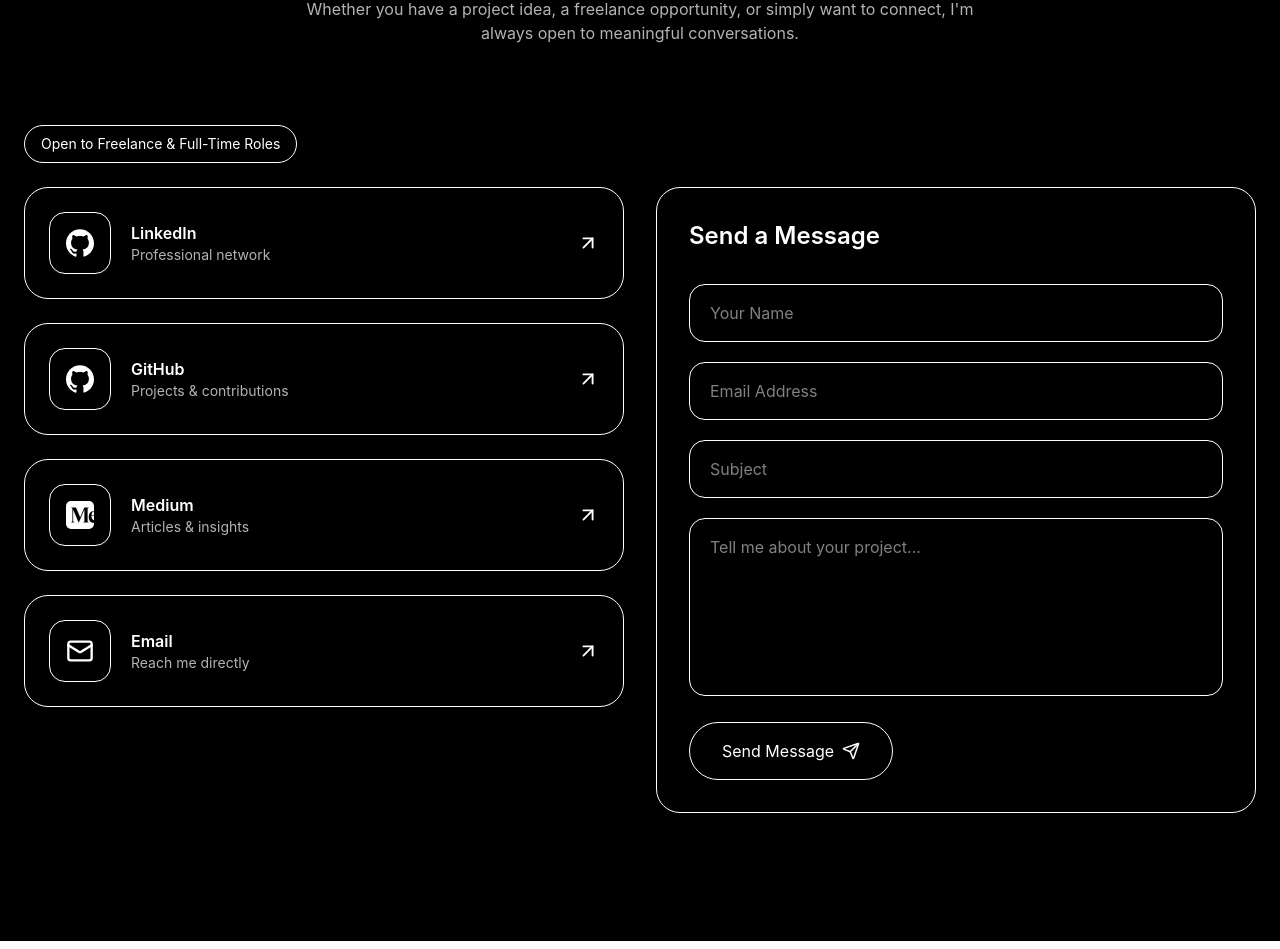
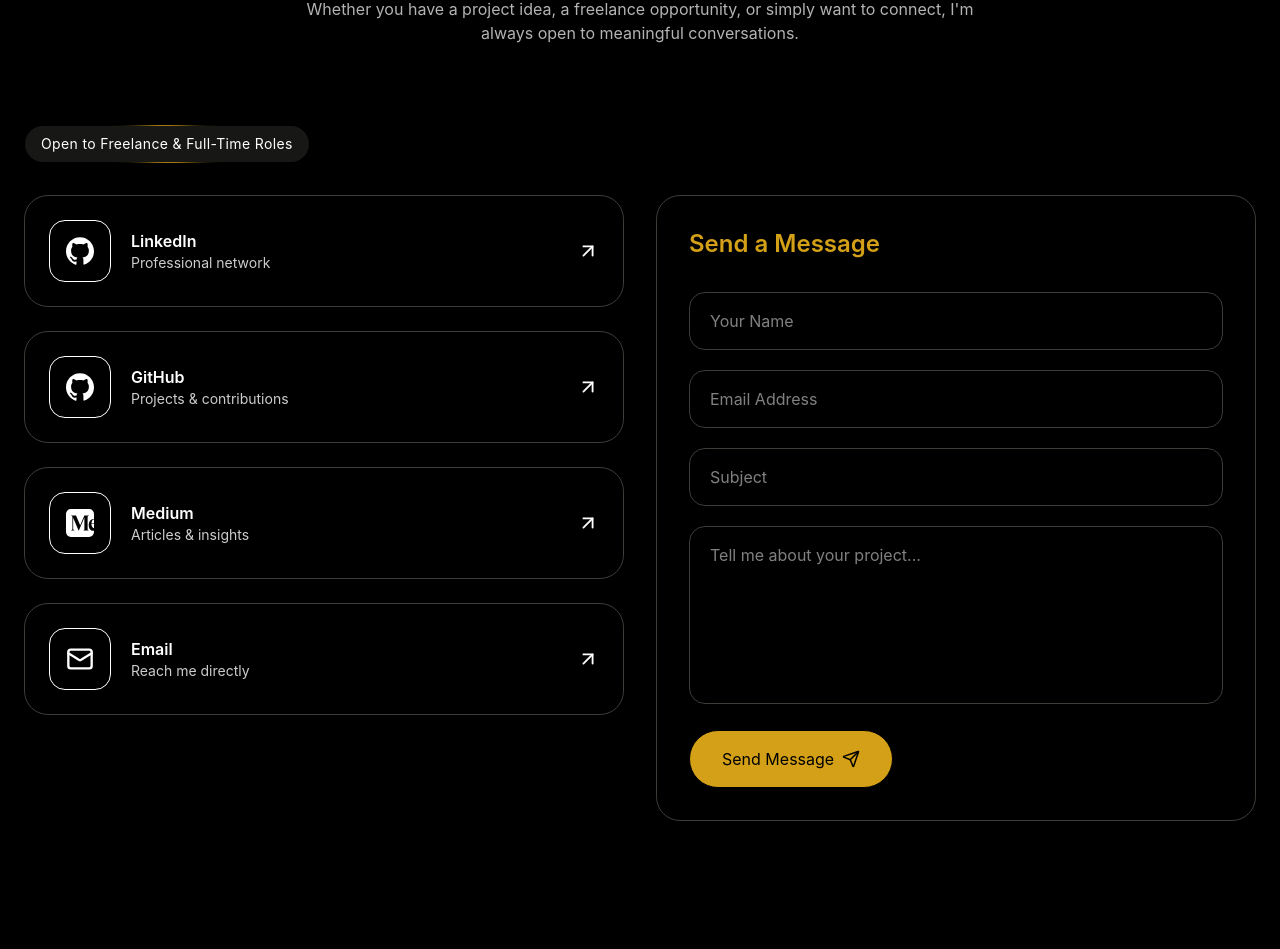
Before and after one commit to AnudeepthiKolagani/anudeepthi-workspace, a React (Vite) app: page / in a window 1280 px wide. Shown: the part 6918-7867 px from the top of the page. Built offline with nearby package versions, Linux system fonts and the light colour scheme.

Commit message:
feat: style Contact section  by using theme colors

```diff
--- /dev/null
+++ b/src/components/ContactSection.css
@@ -0,0 +1,25 @@
+.badge-beam {
+  position: relative;
+  display: inline-flex;
+  padding: 1px;
+  border-radius: 9999px;
+  overflow: hidden;
+}
+
+.badge-beam::before {
+  content: "";
+  position: absolute;
+  width: 30px;
+  height: 30px;
+  background: var(--primary-accent);
+  filter: blur(10px);
+  animation: orbit 4s linear infinite;
+}
+
+.badge-content {
+  position: relative;
+  z-index: 1;
+  border-radius: 9999px;
+  padding: 0.5rem 1rem;
+  background: var(--primary-dark);
+}
--- a/src/components/ContactSection.jsx
+++ b/src/components/ContactSection.jsx
@@ -1,6 +1,7 @@
 import { Send, ArrowUpRight, Mail } from "lucide-react";
 
 import { SiGithub, SiMedium } from "react-icons/si";
+import "./ContactSection.css";
 
 export default function ContactSection() {
   return (
@@ -24,8 +25,30 @@ export default function ContactSection() {
             want to connect, I'm always open to meaningful conversations.
           </p>
         </div>
-        <div className="mb-6 inline-flex rounded-full border px-4 py-2 text-sm">
-          Open to Freelance & Full-Time Roles
+
+        <div className="relative inline-flex overflow-hidden rounded-full p-px mb-8">
+          {/* Rotating Beam */}
+          <div className="absolute inset-0 animate-border-beam">
+            <div className="h-full w-100 bg-accent blur-lg" />
+          </div>
+
+          {/* Content */}
+          <span
+            className="
+                relative
+                z-10
+                inline-flex
+                rounded-full
+                bg-primary
+                px-4
+                py-2
+                text-sm
+                tracking-wide
+                backdrop-blur-md
+              "
+          >
+            Open to Freelance & Full-Time Roles
+          </span>
         </div>
 
         {/* Main Grid */}
@@ -66,6 +89,7 @@ export default function ContactSection() {
             className="
               rounded-3xl
               border
+              border-light-border
               p-8
               backdrop-blur-sm
               transition-all
@@ -73,7 +97,9 @@ export default function ContactSection() {
               hover:-translate-y-2
             "
           >
-            <h3 className="mb-8 text-2xl font-semibold">Send a Message</h3>
+            <h3 className="mb-8 text-2xl font-semibold text-accent">
+              Send a Message
+            </h3>
 
             <form className="space-y-5">
               <input
@@ -83,6 +109,7 @@ export default function ContactSection() {
                   w-full
                   rounded-2xl
                   border
+                   border-light-border
                   bg-transparent
                   px-5
                   py-4
@@ -97,6 +124,7 @@ export default function ContactSection() {
                   w-full
                   rounded-2xl
                   border
+                   border-light-border
                   bg-transparent
                   px-5
                   py-4
@@ -111,6 +139,7 @@ export default function ContactSection() {
                   w-full
                   rounded-2xl
                   border
+                   border-light-border
                   bg-transparent
                   px-5
                   py-4
@@ -126,6 +155,7 @@ export default function ContactSection() {
                   resize-none
                   rounded-2xl
                   border
+                   border-light-border
                   bg-transparent
                   px-5
                   py-4
@@ -145,6 +175,8 @@ export default function ContactSection() {
                   transition-all
                   duration-300
                   hover:-translate-y-1
+                  bg-accent
+                  text-dark
                 "
               >
                 Send Message
@@ -171,10 +203,14 @@ function ContactCard({ icon, title, subtitle, href }) {
         justify-between
         rounded-3xl
         border
+        border-light-border
         p-6
         transition-all
         duration-500
         hover:-translate-y-2
+        hover:bg-accent
+        hover:text-dark
+
       "
     >
       <div className="flex items-center gap-5">
@@ -183,7 +219,7 @@ function ContactCard({ icon, title, subtitle, href }) {
         <div>
           <h4 className="font-semibold">{title}</h4>
 
-          <p className="text-sm opacity-70">{subtitle}</p>
+          <p className="text-sm opacity-80">{subtitle}</p>
         </div>
       </div>
 
```
